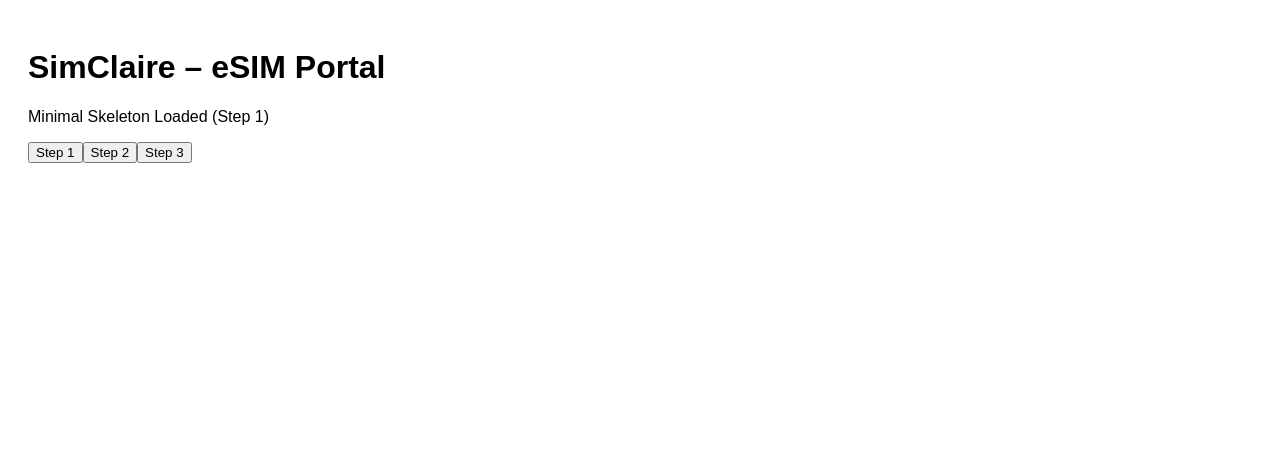
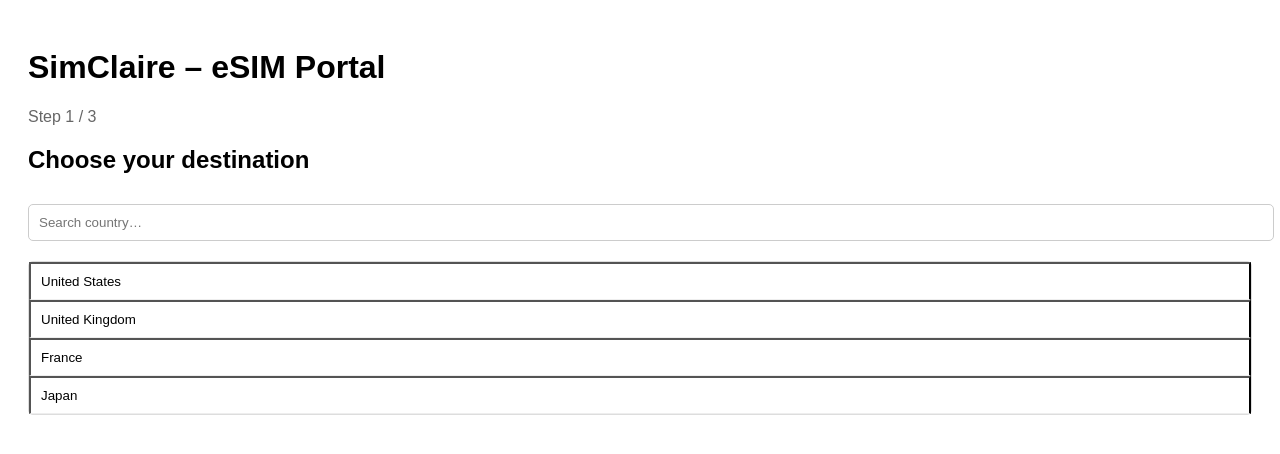
Before and after one commit to Sentha11/simclaire-website, a React (Vite) app in the folder frontend/: page / in a window 1280 px wide. Shown: the top 454 px of the page. Built offline with nearby package versions, Linux system fonts and the light colour scheme.

Commit message:
Update App.jsx

```diff
--- a/frontend/src/App.jsx
+++ b/frontend/src/App.jsx
@@ -1,16 +1,76 @@
 import { useState } from "react";
 
 function App() {
+  const [search, setSearch] = useState("");
   const [step, setStep] = useState(1);
+
+  // Fake static destinations for now
+  const demoDestinations = [
+    { id: 1, name: "United States" },
+    { id: 2, name: "United Kingdom" },
+    { id: 3, name: "France" },
+    { id: 4, name: "Japan" }
+  ];
+
+  const filtered = demoDestinations.filter((d) =>
+    d.name.toLowerCase().includes(search.toLowerCase())
+  );
 
   return (
     <div style={{ padding: "20px", fontFamily: "sans-serif" }}>
       <h1>SimClaire – eSIM Portal</h1>
-      <p>Minimal Skeleton Loaded (Step {step})</p>
 
-      <button onClick={() => setStep(1)}>Step 1</button>
-      <button onClick={() => setStep(2)}>Step 2</button>
-      <button onClick={() => setStep(3)}>Step 3</button>
+      {/* Step Indicator */}
+      <p style={{ color: "#666" }}>Step {step} / 3</p>
+
+      {/* Step 1: Choose Destination */}
+      {step === 1 && (
+        <div style={{ marginTop: "20px" }}>
+          <h2>Choose your destination</h2>
+
+          <input
+            type="text"
+            placeholder="Search country…"
+            value={search}
+            onChange={(e) => setSearch(e.target.value)}
+            style={{
+              width: "100%",
+              padding: "10px",
+              marginTop: "10px",
+              marginBottom: "20px",
+              borderRadius: "5px",
+              border: "1px solid #ccc"
+            }}
+          />
+
+          <div style={{ border: "1px solid #ddd", borderRadius: "5px" }}>
+            {filtered.map((d) => (
+              <button
+                key={d.id}
+                onClick={() => setStep(2)}
+                style={{
+                  display: "block",
+                  width: "100%",
+                  textAlign: "left",
+                  padding: "10px",
+                  borderBottom: "1px solid #eee",
+                  background: "#fff"
+                }}
+              >
+                {d.name}
+              </button>
+            ))}
+          </div>
+        </div>
+      )}
+
+      {/* Step 2 Placeholder */}
+      {step === 2 && (
+        <div style={{ marginTop: "20px" }}>
+          <h2>Plans (placeholder)</h2>
+          <button onClick={() => setStep(1)}>Back</button>
+        </div>
+      )}
     </div>
   );
 }
```
